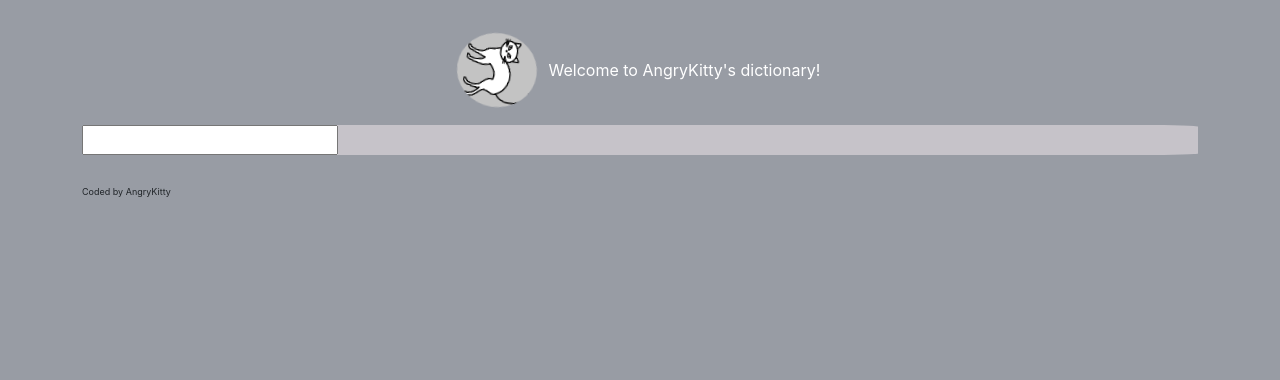
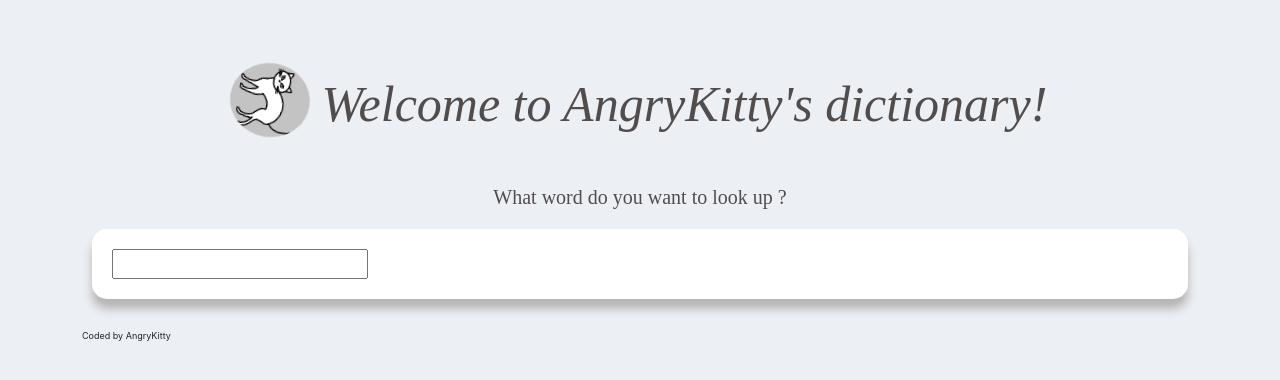
Before and after one commit to Angry-cat-coder/Dictionary-app, a React (Create React App) app: page / in a window 1280 px wide. Shown: the top 380 px of the page. Built offline with nearby package versions, Linux system fonts and the light colour scheme.

Commit message:
Added sections and colours in css

```diff
--- a/src/App.css
+++ b/src/App.css
@@ -1,5 +1,5 @@
 .App {
-  margin-top: 30px;
+  margin-top: 60px;
 }
 
 .App-logo {
@@ -17,14 +17,25 @@
 }
 
 .App-header {
-  background-color: #989ca4;
-
+  background-color: #eceff4;
+  font-family: Cormorant Garamond, serif;
+  color: rgb(82, 77, 77);
+}
+.Welcome {
   display: flex;
   flex-direction: row;
   align-items: center;
   justify-content: center;
-
-  color: white;
+}
+h1 {
+  font-size: 50px;
+  font-weight: 300;
+}
+.App-header h4 {
+  font-size: 20px;
+  font-weight: 300;
+  text-align: center;
+  margin-top: 30px;
 }
 .App-footer {
   font-size: xx-small;
@@ -38,3 +49,8 @@
     transform: rotate(360deg);
   }
 }
+@media (max-width: 960px) {
+  h1 {
+    font-size: 25px;
+  }
+}
--- a/src/App.js
+++ b/src/App.js
@@ -7,9 +7,15 @@ function App() {
     <div className="App">
       <div className="container">
         <header className="App-header">
-          <img src={logo} className="App-logo" alt="logo" />
-          <p>Welcome to AngryKitty's dictionary!</p>
-        </header>
+          <div className="Welcome">
+            <img src={logo} className="App-logo" alt="logo" />
+            <h1>
+              {" "}
+              <em>Welcome to AngryKitty's dictionary!</em>
+            </h1>
+          </div>{" "}
+          <h4>What word do you want to look up ? </h4>
+        </header>{" "}
         <Dictionarysearch />
         <footer className="App-footer">Coded by AngryKitty</footer>
       </div>
--- a/src/Dictionarysearch.css
+++ b/src/Dictionarysearch.css
@@ -1,4 +1,7 @@
-.Dictionarysearch {
-  background: rgb(198, 195, 201);
-  border-radius: 5%;
+.Dictionarysearch section {
+  background: white;
+  margin: 20px 10px;
+  padding: 20px;
+  border-radius: 15px;
+  box-shadow: 0px 10px 10px rgb(183, 180, 180);
 }
--- a/src/Dictionarysearch.js
+++ b/src/Dictionarysearch.js
@@ -21,10 +21,12 @@ export default function Dictionarysearch() {
   }
   return (
     <div className="Dictionarysearch">
-      <form onSubmit={search}>
-        {" "}
-        <input type="search" onChange={showKeyword} />
-      </form>
+      <section>
+        <form onSubmit={search}>
+          {" "}
+          <input type="search" onChange={showKeyword} />
+        </form>{" "}
+      </section>
       <Searchresult results={result} />
     </div>
   );
--- a/src/Searchresult.js
+++ b/src/Searchresult.js
@@ -5,6 +5,7 @@ export default function Searchresult(props) {
   if (props.results) {
     return (
       <div className="Searchresult">
+        <section>
           <h2>{props.results.word}</h2>
           {props.results.phonetics.map(function (phonetic, index) {
             return (
@@ -13,6 +14,8 @@ export default function Searchresult(props) {
               </div>
             );
           })}
+        </section>
+        <section>
           {props.results.meanings.map(function (meaning, index) {
             return (
               <div key={index}>
@@ -20,6 +23,7 @@ export default function Searchresult(props) {
               </div>
             );
           })}
+        </section>
       </div>
     );
   } else return null;
--- a/src/index.css
+++ b/src/index.css
@@ -5,7 +5,7 @@ body {
     sans-serif;
   -webkit-font-smoothing: antialiased;
   -moz-osx-font-smoothing: grayscale;
-  background-color: #989ca4;
+  background-color: #eceff4;
 }
 
 code {
```
Lines whose indentation alone changed are shown as unchanged.
